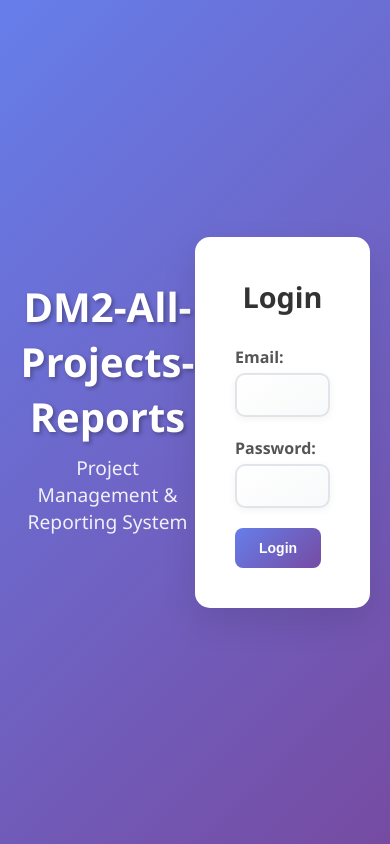
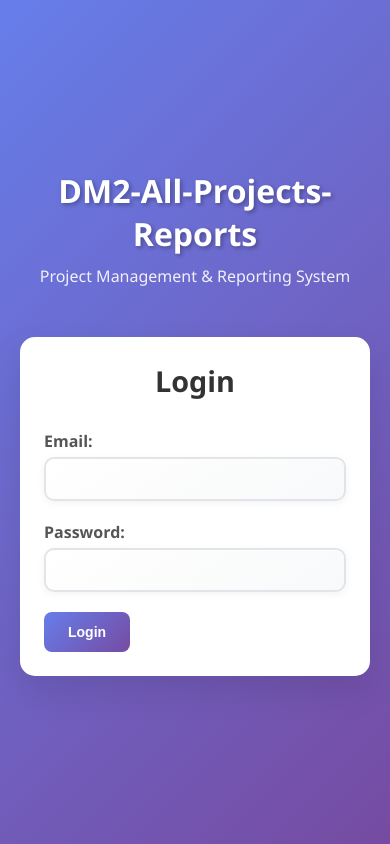
Before and after one commit to Ramarao9134/dm2-all-projects-reports, a website: page index.html in a window 390 px wide. Drawn offline with nearby package versions, Linux system fonts and the light colour scheme.

Commit message:
Add files via upload

```diff
--- a/styles.css
+++ b/styles.css
@@ -29,6 +29,8 @@ body {
     align-items: center;
     min-height: 100vh;
     padding: 20px;
+    flex-direction: column; /* stack header above login card */
+    gap: 20px;
 }
 
 .login-header {
@@ -923,6 +925,13 @@ tr:hover {
     }
 }
 
+/* Extra small devices: tighten spacing on login layout */
+@media (max-width: 480px) {
+    .login-header h1 { font-size: 2rem; }
+    .login-header p { font-size: 1rem; }
+    .login-form { padding: 24px; width: 100%; max-width: 360px; }
+}
+
 /* Loading Animation */
 .loading {
     display: inline-block;
```
